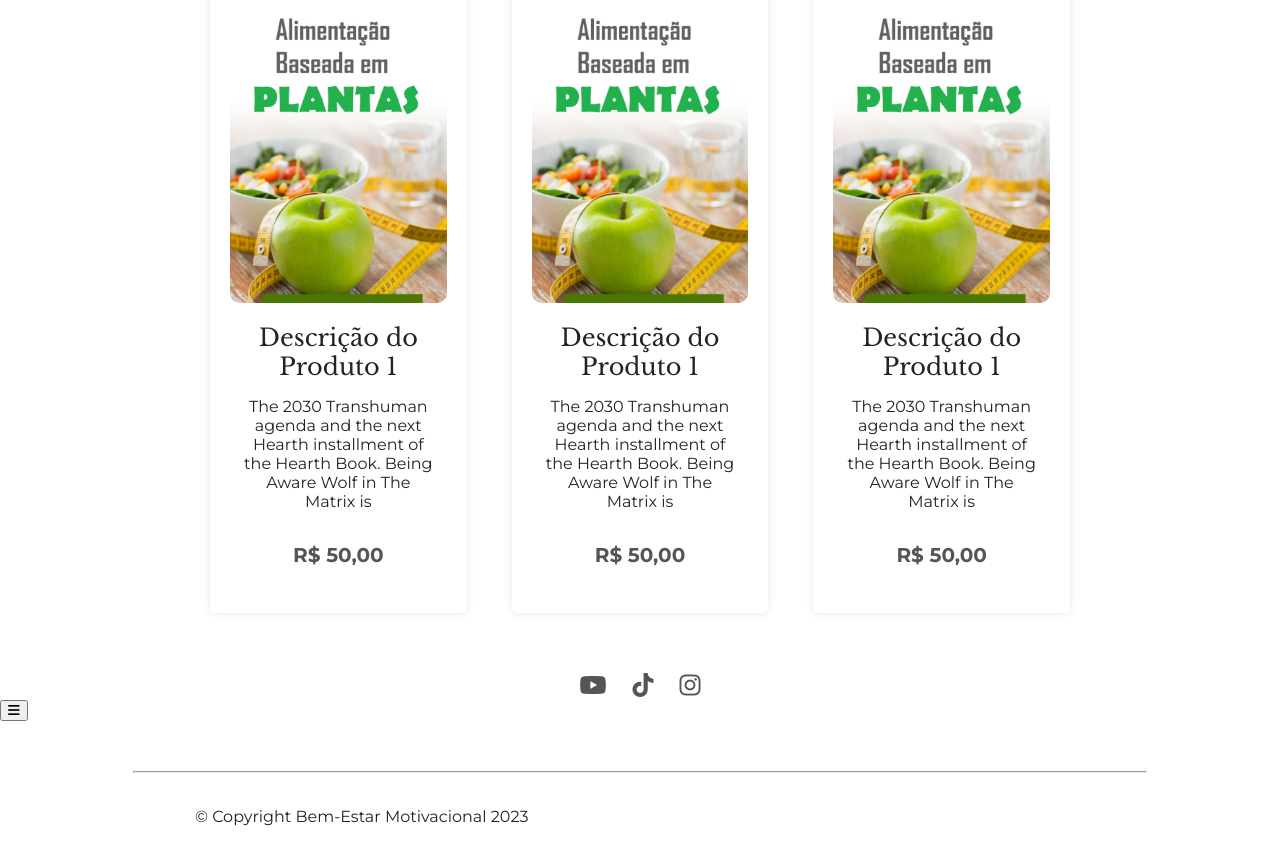
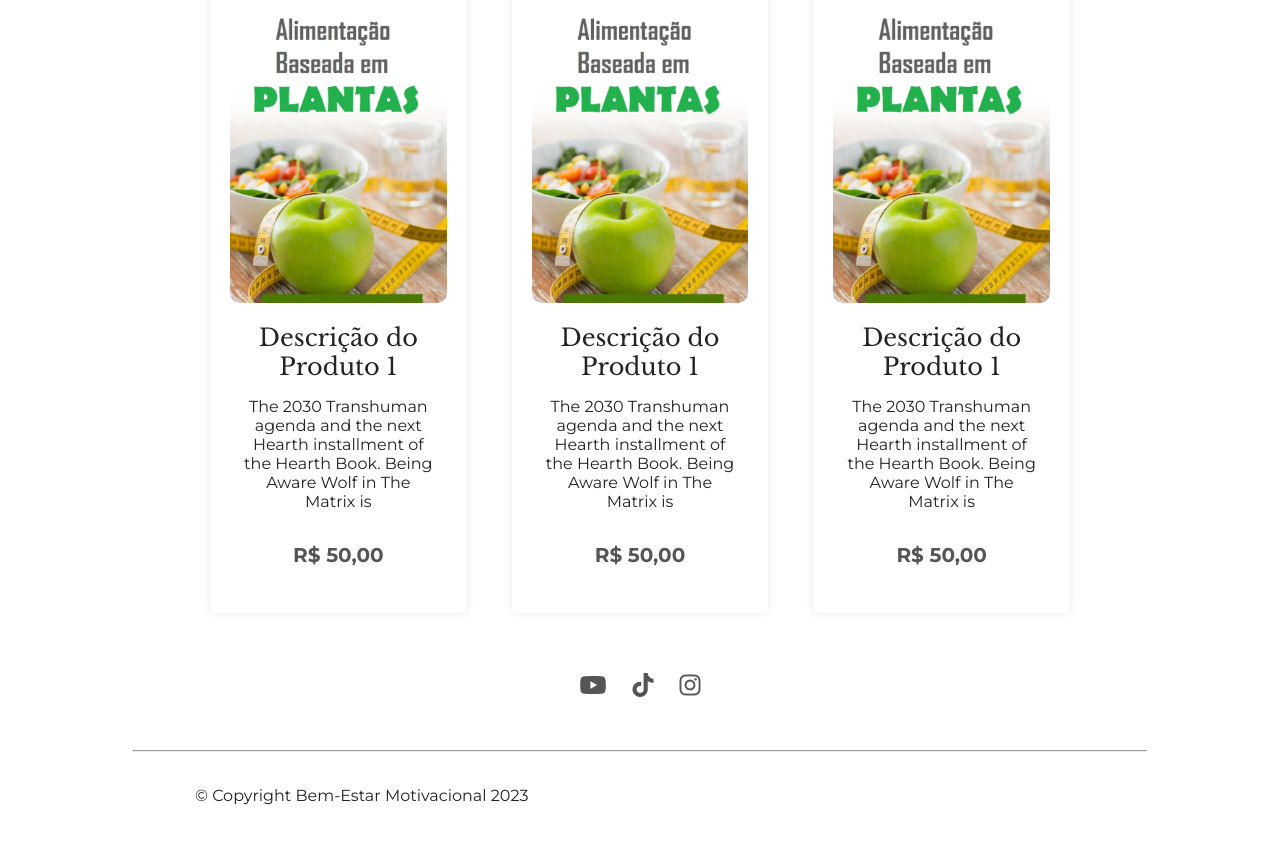
Before and after one commit to BemEstar-official/Teste_site, a plain HTML site: page index.html in a window 1280 px wide. Shown: the part 1006-1868 px from the top of the page. After the commit the page ends 1847 px from the top, so only its background shows below. Drawn offline with nearby package versions, Linux system fonts and the light colour scheme.

Commit message:
Update index.html

```diff
--- a/index.html
+++ b/index.html
@@ -101,17 +101,6 @@
   </main>
 
 
-  <!-- Adicione um botão para o menu responsivo -->
-  <button class="menu-toggle" aria-label="Menu Toggle" aria-expanded="false">
-    <i class="fas fa-bars"></i>
-  </button>
-
-  <!-- Adicione o menu -->
-  <nav class="menu" aria-hidden="true">
-    <!-- Inclua os itens do menu aqui -->
-  </nav>
-
-
   <hr class="line-rodape">
 
   <footer>
```
